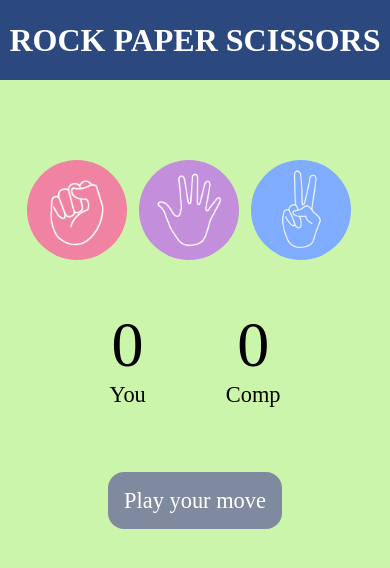
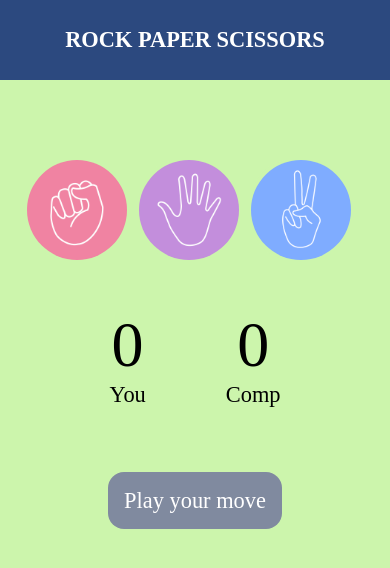
Before and after one commit to Prabhdeep035/Rock-paper-scissor, a plain HTML site: page index.html in a window 390 px wide. Drawn offline with Linux system fonts and the light colour scheme.

Commit message:
made heading responsive

```diff
--- a/style.css
+++ b/style.css
@@ -61,6 +61,9 @@ img{
 }
 
 @media only screen and (max-width:391px){
+    h1{
+        font-size: 1.4rem;
+    }
     .choice{
         height: 100px;
         width: 80px;
```
